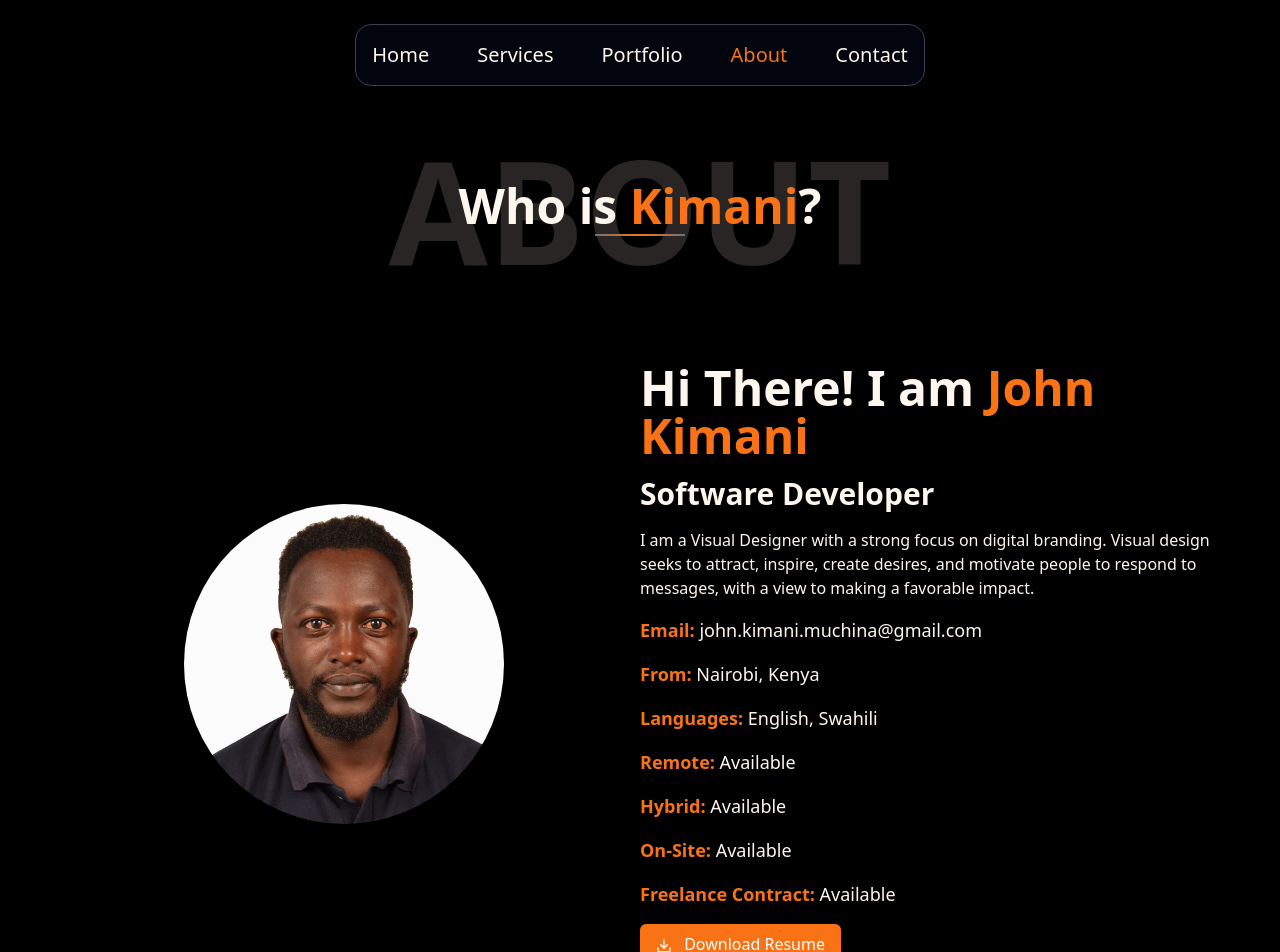
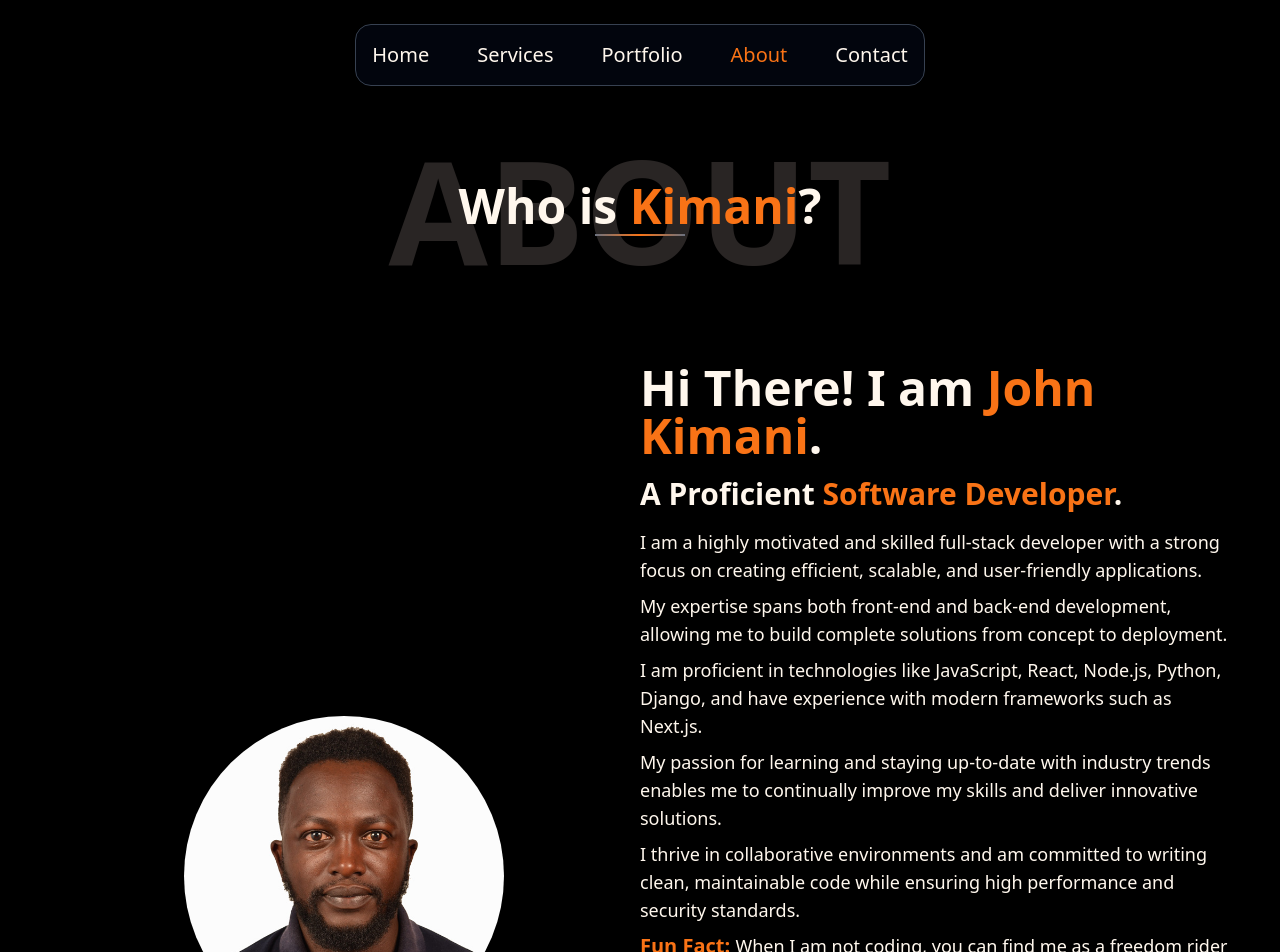
Before and after one commit to Kimoney/john-next, a Next.js app: page /about in a window 1280 px wide. Shown: the top 952 px of the page. Built offline with nearby package versions, Linux system fonts and the light colour scheme.

Commit message:
style: Styled about page.

```diff
--- a/src/app/about/page.jsx
+++ b/src/app/about/page.jsx
@@ -45,31 +45,36 @@ export default function About() {
         {/* Right Column: Text Content */}
 
         <div className="lg:w-1/2 lg:pr-8">
-          <h1 className="text-3xl lg:text-5xl font-bold mb-4">Hi There! I am <span className="text-orange-500">John Kimani</span></h1>
-          <h2 className="text-xl lg:text-3xl font-bold mb-4">Software Developer</h2>
-          <p className="mb-4">
-            I am a Visual Designer with a strong focus on digital branding. Visual design seeks to attract, inspire, create desires, and motivate people to respond to messages, with a view to making a favorable impact.
-          </p>
+          <h1 className="text-3xl lg:text-5xl font-bold mb-4">Hi There! I am <span className="text-orange-500">John Kimani</span>.</h1>
+          <h2 className="text-xl lg:text-3xl font-bold mb-4">A Proficient <span className="text-orange-500">Software Developer</span>.</h2>
+
+          <p className="mb-2 text-lg">I am a highly motivated and skilled full-stack developer with a strong focus on creating efficient, scalable, and user-friendly applications.</p>
+          <p className="mb-2 text-lg">My expertise spans both front-end and back-end development, allowing me to build complete solutions from concept to deployment.</p>
+          <p className="mb-2 text-lg">I am proficient in technologies like JavaScript, React, Node.js, Python, Django, and have experience with modern frameworks such as Next.js.</p>
+          <p className="mb-2 text-lg">My passion for learning and staying up-to-date with industry trends enables me to continually improve my skills and deliver innovative solutions.</p>
+          <p className="mb-2 text-lg">I thrive in collaborative environments and am committed to writing clean, maintainable code while ensuring high performance and security standards.</p>
+          <p className="mb-6 text-lg"><span className="text-orange-500 font-bold text-xl">Fun Fact: </span>When I am not coding, you can find me as a freedom rider on the open road, where the only bugs I encounter are those that splat against my helmet!</p>
+
           <div className="mb-4">
-            <p className="text-lg"><span className="font-bold text-orange-500"> Email:</span> john.kimani.muchina@gmail.com</p>
+            <p className="text-lg"><span className="font-bold text-orange-500 text-xl">Email:</span> john.kimani.muchina@gmail.com</p>
           </div>
           <div className="mb-4">
-            <p className="text-lg"><span className="font-bold text-orange-500"> From:</span> Nairobi, Kenya</p>
+            <p className="text-lg"><span className="font-bold text-orange-500 text-xl">From:</span> Nairobi, Kenya</p>
           </div>
           <div className="mb-4">
-            <p className="text-lg"><span className="font-bold text-orange-500"> Languages:</span> English, Swahili</p>
+            <p className="text-lg"><span className="font-bold text-orange-500 text-xl">Languages:</span> English, Swahili</p>
           </div>
           <div className="mb-4">
-            <p className="text-lg"><span className="font-bold text-orange-500"> Remote:</span> Available</p>
+            <p className="text-lg"><span className="font-bold text-orange-500 text-xl">Remote:</span> Available</p>
           </div>
           <div className="mb-4">
-            <p className="text-lg"><span className="font-bold text-orange-500"> Hybrid:</span> Available</p>
+            <p className="text-lg"><span className="font-bold text-orange-500 text-xl">Hybrid:</span> Available</p>
           </div>
           <div className="mb-4">
-            <p className="text-lg"><span className="font-bold text-orange-500">On-Site:</span> Available</p>
+            <p className="text-lg"><span className="font-bold text-orange-500 text-xl">On-Site:</span> Available</p>
           </div>
           <div className="mb-4">
-            <p className="text-lg"><span className="font-bold text-orange-500">Freelance Contract:</span> Available</p>
+            <p className="text-lg"><span className="font-bold text-orange-500 text-xl">Freelance Contract:</span> Available</p>
           </div>
           <a href="/John-Kimani-Muchina-Software-Engineer.pdf" download>
           <button className="bg-orange-500 text-white py-2 px-4 rounded-md shadow-sm hover:bg-orange-600 focus:outline-none focus:ring-2 focus:ring-orange-500 focus:ring-offset-2">
```
